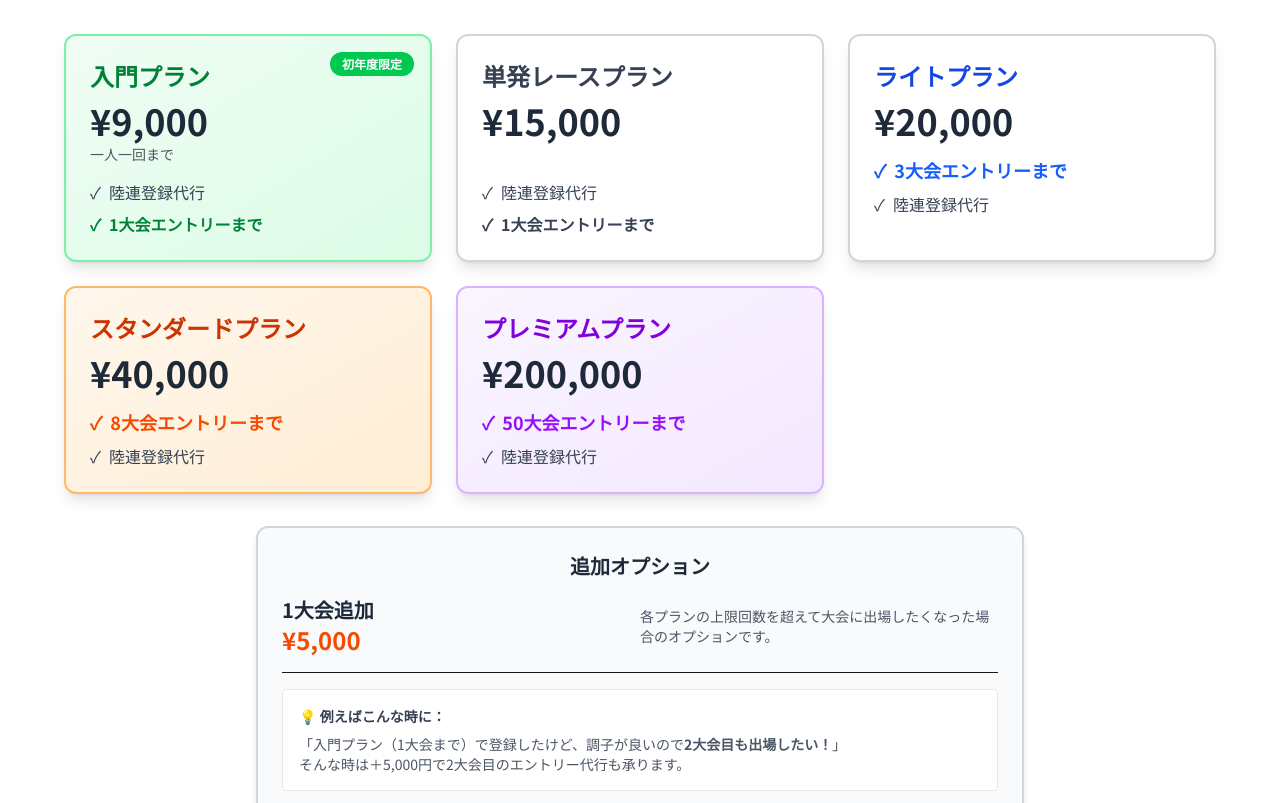
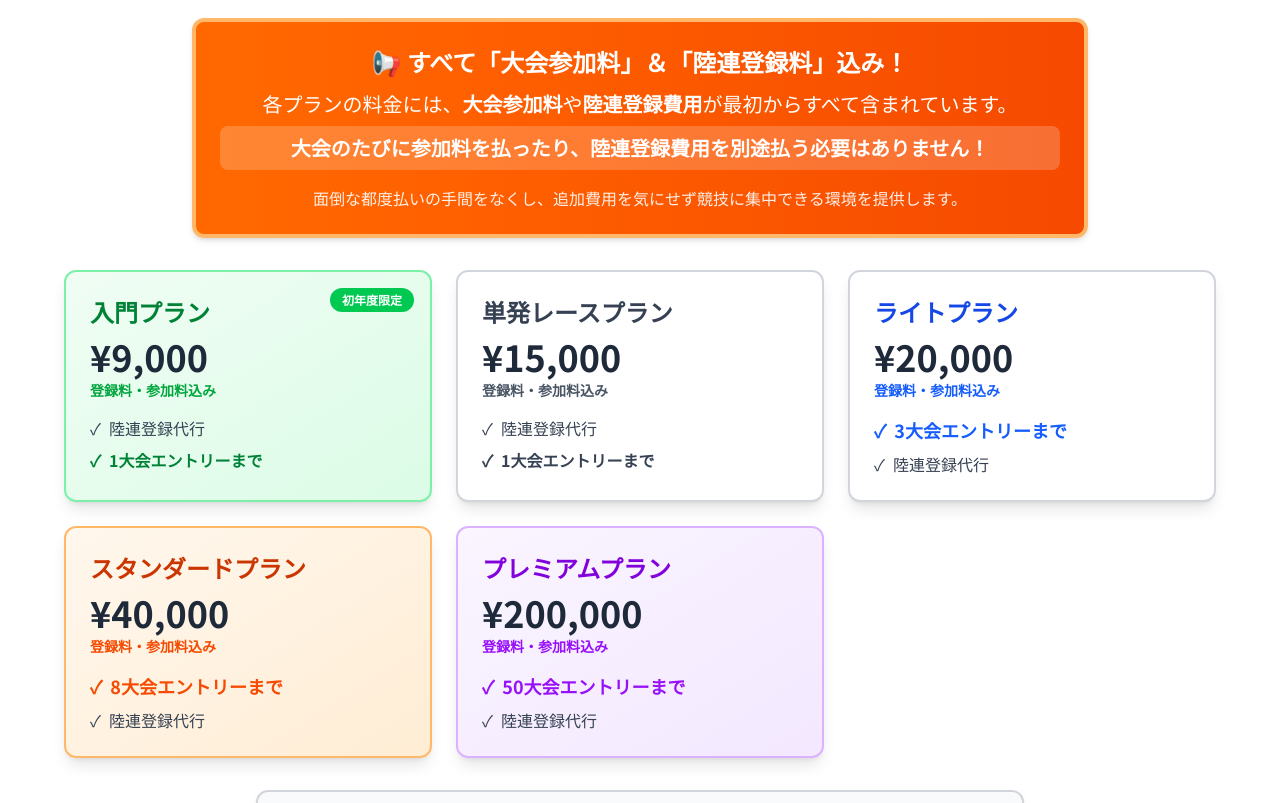
Before and after one commit to koya1127/elephant, a Next.js app in the folder apps/public-web/: page / in a window 1280 px wide. Shown: the part 1331-2134 px from the top of the page. Built offline with nearby package versions, Linux system fonts and the light colour scheme.

Commit message:
fix syntax and highlight all-inclusive pricing

```diff
--- a/apps/public-web/src/app/page.tsx
+++ b/apps/public-web/src/app/page.tsx
@@ -26,7 +26,7 @@ export default function HomePage() {
           <div className="prose max-w-none text-gray-600">
             <p className="text-lg leading-relaxed mb-4">
               陸上競技者のための<strong>陸連登録代行</strong>と<strong>大会申込代行</strong>を行う陸上クラブです。
-              煩雑な登録手続きやエントリー手続きを代行し、競技に専念できる環境を提供します。
+              煩雑な登録手続きやエントリー手続きを代行し、競技に専える環境を提供します。
             </p>
             <p className="text-lg leading-relaxed">
               練習会や交流会は開催せず、事務手続きの利便性向上に特化したクラブ運営を行っています。
@@ -96,7 +96,23 @@ export default function HomePage() {
 
         {/* Pricing Plans */}
         <section className="mb-16">
-          <h2 className="text-2xl font-bold mb-8 text-gray-800 text-center">料金プラン</h2>
+          <h2 className="text-2xl font-bold mb-4 text-gray-800 text-center">料金プラン</h2>
+
+          {/* Fee Inclusion Highlight */}
+          <div className="max-w-4xl mx-auto mb-8 bg-gradient-to-r from-orange-500 to-orange-600 text-white rounded-xl p-6 shadow-md text-center border-4 border-orange-300">
+            <h3 className="text-xl md:text-2xl font-bold mb-3">📢 すべて「大会参加料」＆「陸連登録料」込み！</h3>
+            <div className="text-lg md:text-xl space-y-2">
+              <p>
+                各プランの料金には、<strong>大会参加料</strong>や<strong>陸連登録費用</strong>が最初からすべて含まれています。
+              </p>
+              <p className="bg-white/20 py-2 px-4 rounded-lg font-bold">
+                大会のたびに参加料を払ったり、陸連登録費用を別途払う必要はありません！
+              </p>
+            </div>
+            <p className="mt-4 text-sm md:text-base opacity-90">
+              面倒な都度払いの手間をなくし、追加費用を気にせず競技に集中できる環境を提供します。
+            </p>
+          </div>
 
           {/* Plans Grid */}
           <div className="grid md:grid-cols-2 lg:grid-cols-3 gap-6 max-w-6xl mx-auto mb-8">
@@ -107,7 +123,7 @@ export default function HomePage() {
               </div>
               <h3 className="text-2xl font-bold text-green-700 mb-2">入門プラン</h3>
               <div className="text-4xl font-bold text-gray-800 mb-1">¥9,000</div>
-              <p className="text-sm text-gray-600 mb-4">一人一回まで</p>
+              <p className="text-sm text-green-600 font-bold mb-4">登録料・参加料込み</p>
               <div className="space-y-2 text-gray-700">
                 <p className="flex items-center">
                   <span className="mr-2">✓</span> 陸連登録代行
@@ -122,7 +138,7 @@ export default function HomePage() {
             <div className="bg-white border-2 border-gray-300 rounded-xl p-6 shadow-lg">
               <h3 className="text-2xl font-bold text-gray-700 mb-2">単発レースプラン</h3>
               <div className="text-4xl font-bold text-gray-800 mb-1">¥15,000</div>
-              <p className="text-sm text-gray-600 mb-4">&nbsp;</p>
+              <p className="text-sm text-gray-600 font-bold mb-4">登録料・参加料込み</p>
               <div className="space-y-2 text-gray-700">
                 <p className="flex items-center">
                   <span className="mr-2">✓</span> 陸連登録代行
@@ -136,7 +152,8 @@ export default function HomePage() {
             {/* ライトプラン */}
             <div className="bg-white border-2 border-gray-300 rounded-xl p-6 shadow-lg">
               <h3 className="text-2xl font-bold text-blue-700 mb-2">ライトプラン</h3>
-              <div className="text-4xl font-bold text-gray-800 mb-4">¥20,000</div>
+              <div className="text-4xl font-bold text-gray-800 mb-1">¥20,000</div>
+              <p className="text-sm text-blue-600 font-bold mb-4">登録料・参加料込み</p>
               <div className="space-y-2 text-gray-700">
                 <p className="flex items-center font-bold text-blue-600 text-lg">
                   <span className="mr-2">✓</span> 3大会エントリーまで
@@ -150,7 +167,8 @@ export default function HomePage() {
             {/* スタンダードプラン */}
             <div className="bg-gradient-to-br from-orange-50 to-orange-100 border-2 border-orange-300 rounded-xl p-6 shadow-lg">
               <h3 className="text-2xl font-bold text-orange-700 mb-2">スタンダードプラン</h3>
-              <div className="text-4xl font-bold text-gray-800 mb-4">¥40,000</div>
+              <div className="text-4xl font-bold text-gray-800 mb-1">¥40,000</div>
+              <p className="text-sm text-orange-600 font-bold mb-4">登録料・参加料込み</p>
               <div className="space-y-2 text-gray-700">
                 <p className="flex items-center font-bold text-orange-600 text-lg">
                   <span className="mr-2">✓</span> 8大会エントリーまで
@@ -164,7 +182,8 @@ export default function HomePage() {
             {/* プレミアムプラン */}
             <div className="bg-gradient-to-br from-purple-50 to-purple-100 border-2 border-purple-300 rounded-xl p-6 shadow-lg md:col-span-2 lg:col-span-1">
               <h3 className="text-2xl font-bold text-purple-700 mb-2">プレミアムプラン</h3>
-              <div className="text-4xl font-bold text-gray-800 mb-4">¥200,000</div>
+              <div className="text-4xl font-bold text-gray-800 mb-1">¥200,000</div>
+              <p className="text-sm text-purple-600 font-bold mb-4">登録料・参加料込み</p>
               <div className="space-y-2 text-gray-700">
                 <p className="flex items-center font-bold text-purple-600 text-lg">
                   <span className="mr-2">✓</span> 50大会エントリーまで
@@ -187,7 +206,7 @@ export default function HomePage() {
                   <p className="text-orange-600 font-bold text-2xl">¥5,000</p>
                 </div>
                 <div className="flex-1 text-sm text-gray-600">
-                  各プランの上限回数を超えて大会に出場したくなった場合のオプションです。
+                  各プランの上限回数を超えて大会に出場したくなった場合のオプションです。<strong>（大会参加料込み）</strong>
                 </div>
               </div>
 
@@ -196,7 +215,7 @@ export default function HomePage() {
                 <p className="text-sm text-gray-600">
                   「入門プラン（1大会まで）で登録したけど、調子が良いので<strong>2大会目も出場したい！</strong>」
                   <br />
-                  そんな時は＋5,000円で2大会目のエントリー代行も承ります。
+                  そんな時は＋5,000円で2大会目のエントリー代行も承ります。もちろん追加の参加料支払いは不要です。
                 </p>
               </div>
             </div>
```
